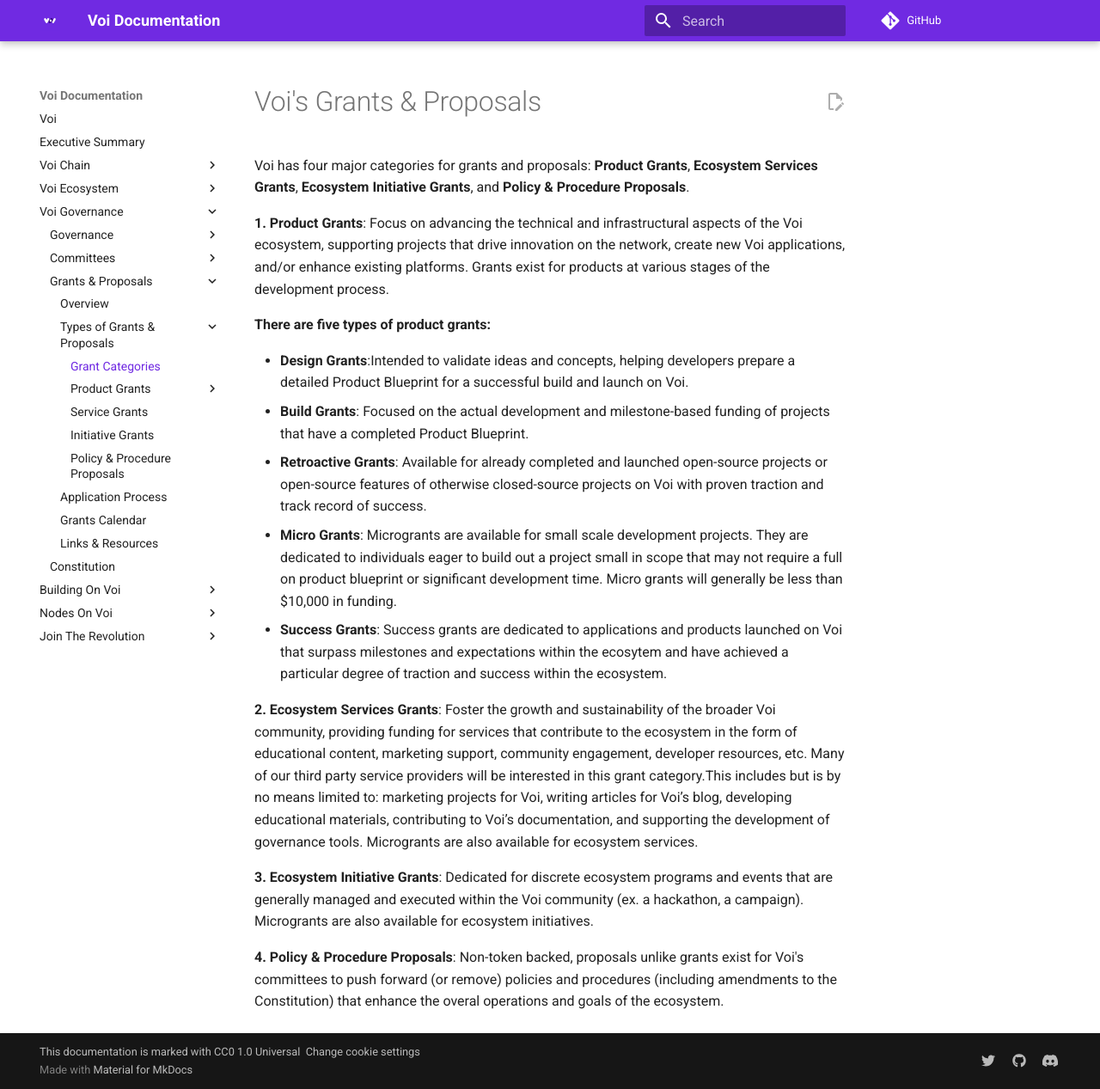
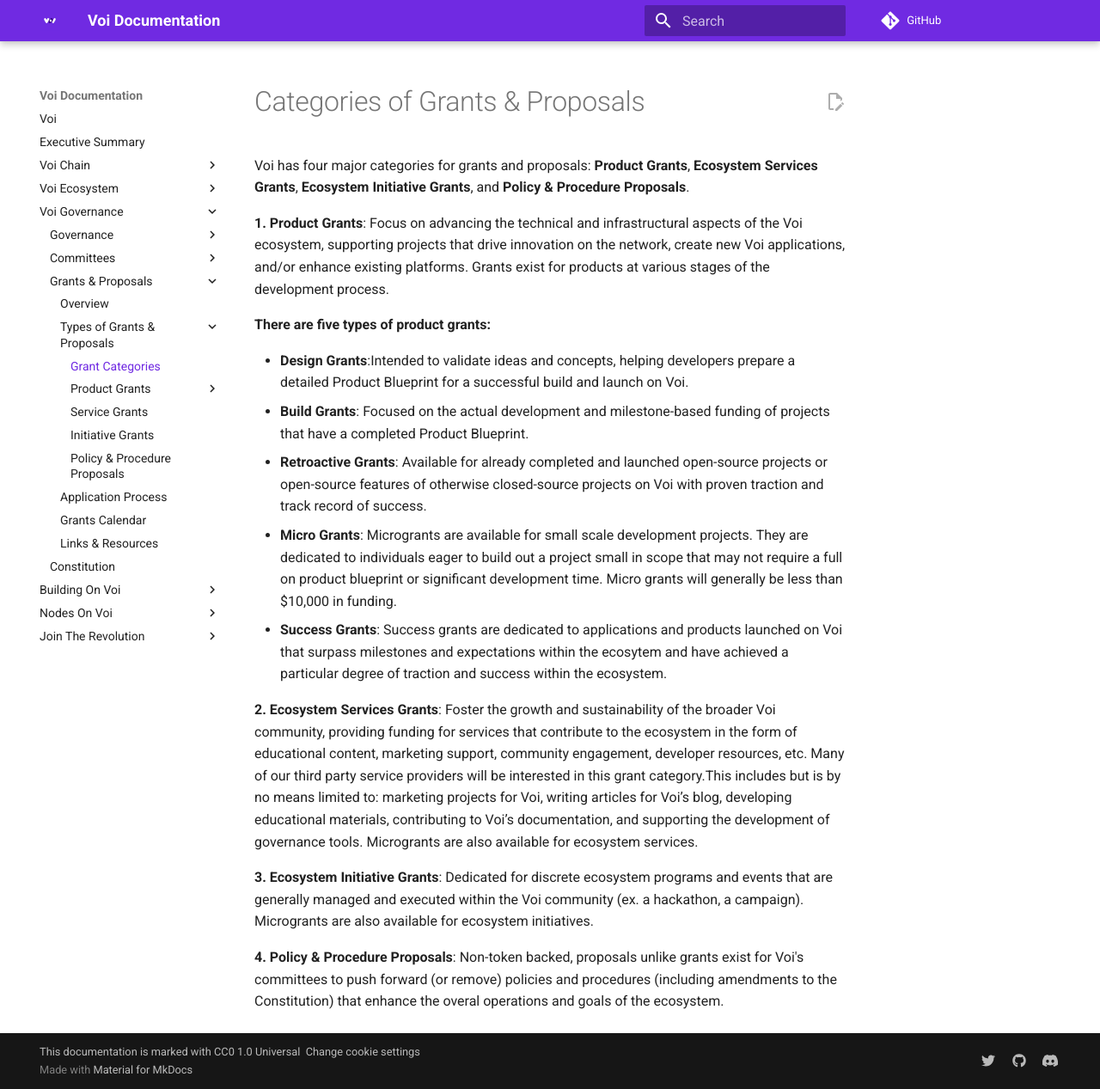
Before and after one commit to VoiNetwork/learn-more, an MkDocs documentation site: the page built from docs/governance/proposals/types-of-grants.md, in a window 1280 px wide and 1267 px high. Shown: the whole window at 86% size. Built offline with MkDocs 1.6.1 and Material for MkDocs 9.7.7, drawn with Linux system fonts in a browser that asks for light colours; plug-ins that fetch from the network failed and are left out; comment, search, counter and statistics services are not loaded.

Commit message:
Update types-of-grants.md

```diff
--- a/docs/governance/proposals/types-of-grants.md
+++ b/docs/governance/proposals/types-of-grants.md
@@ -1,4 +1,4 @@
-# Voi's Grants & Proposals
+# Categories of Grants & Proposals
 
 Voi has four major categories for grants and proposals: **Product Grants**, **Ecosystem Services Grants**, **Ecosystem Initiative Grants**, and **Policy & Procedure Proposals**.
 
```
